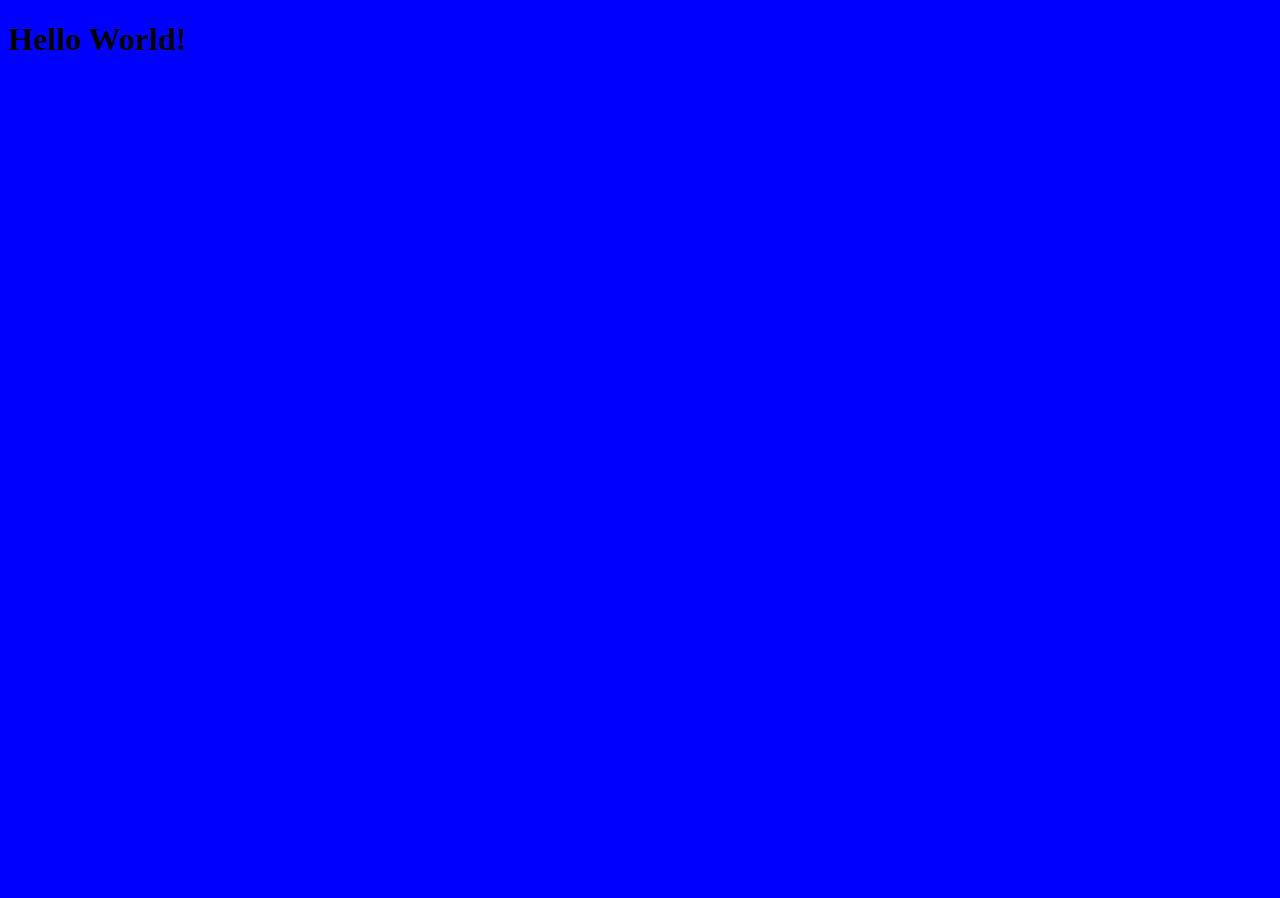
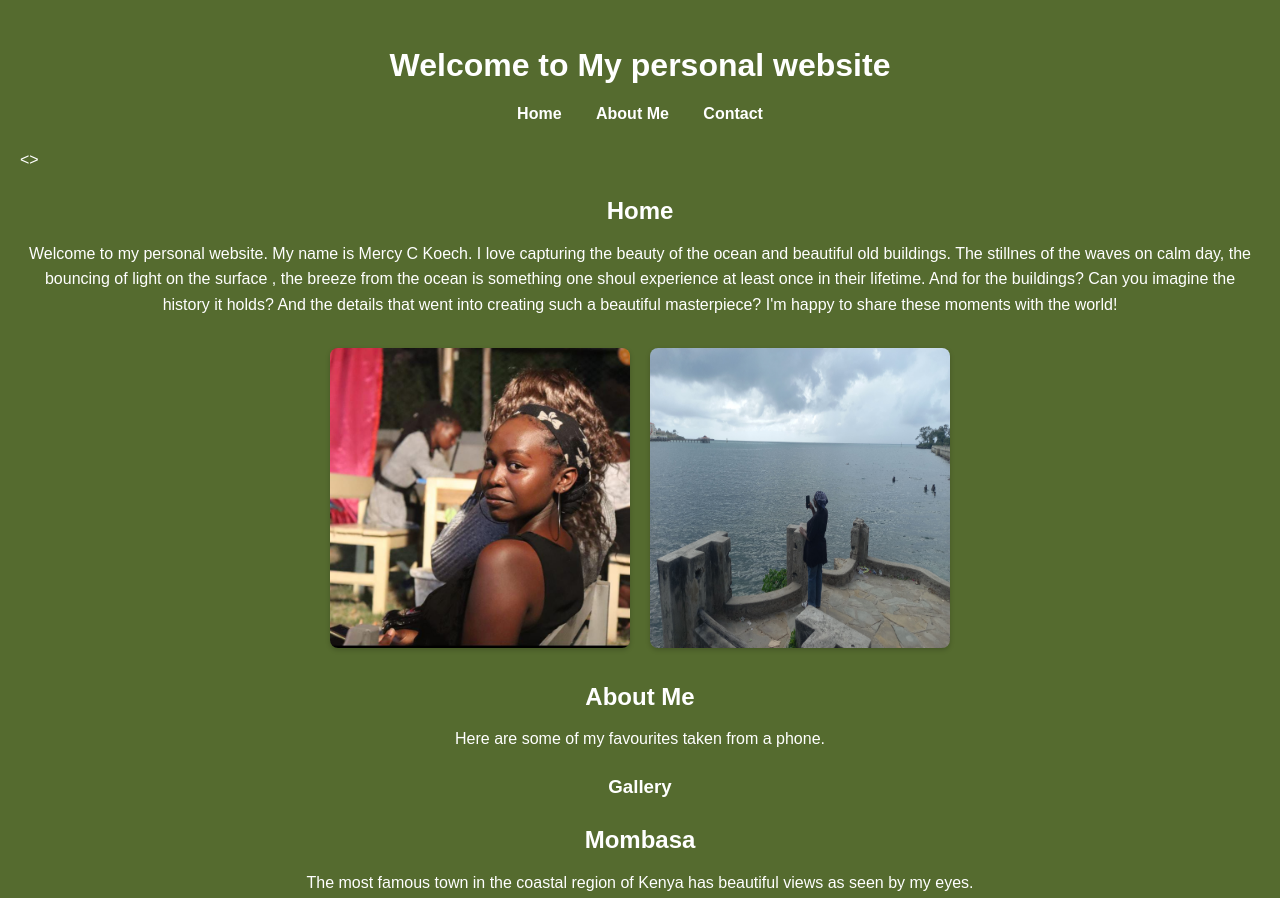
Before and after one commit to mercyk001/mercyk1-website, a plain HTML site: page index.html in a window 1280 px wide. Shown: the top 898 px of the page. Before the commit the page ends 800 px from the top, so only its background shows below. Drawn offline with Linux system fonts and the light colour scheme.

Commit message:
website, a window to me

```diff
--- a/index.html
+++ b/index.html
@@ -6,6 +6,60 @@
   </head>
   <body>
     <script> src="script.js"</script>
-    <h1>Hello World!</h1>
+    <header>
+    <h1>Welcome to My personal website</h1>
+    <nav>
+      <ul>
+        <li><a href="#about">Home</a></li>
+        <li><a href="#Gallery">About Me</a></li>
+        <li><a href="#Contact">Contact</a></li>
+      </ul>
+    </nav>
+    </header>
+    <>
+      <h2> Home</h2>
+      <p> Welcome to my personal website. My name is Mercy C Koech. I love capturing the beauty of the ocean and beautiful old buildings. The stillnes of the waves on calm day, the bouncing of light on the surface , the breeze from the ocean is something one shoul experience at least once in their lifetime. And for the buildings? Can you imagine the history it holds? And the details that went into creating such a beautiful masterpiece? I'm happy to share these moments with the world! </p>
+
+          <div class="image-container">
+            <img src="assests/me.jpg" alt="Me 😊">
+            <img src="assests/metakingapic.jpg" alt="Me taking a picture">
+          </div>
+       <div>
+
+    </div>
+    <div>
+      <h2> About Me</h2>
+      <p>Here are some of my favourites taken from a phone.</p>
+    </div>
+    <div>
+      <h3> Gallery</h3>
+       <div>
+          <h4>Mombasa</h4>
+        <p>The most famous town in the coastal region of Kenya has beautiful views as seen by my eyes.</p>
+
+         <div class="image-container">
+         <img src="assests/ilovemombasa.jpg" alt=" I love Mombasa">
+         <img src="assests/beachfromoldtown.jpg" alt="A house in old town">
+         <img src="assests/viewofforyjesus.jpg" alt="View of Fort Jesus">
+         <img src="assests/mapembeni.jpg" alt="Mapembeni">
+         <img src="assests/streetatoldtown.jpg" alt="A street in old town">
+         </div>
+      </div>
+
+       <div>
+          <h4>Kericho</h4>
+         <p>The tea capital of Kenya, my hometown obviously has breathetaking views as well.</p>
+          <div class="image-container">
+          <img src="assests/teaplantation.jpg" alt="Tea plantation on a cloudy day">
+          <img src="assests/sunriseinkericho.jpg" alt="Sunrise in Kericho">
+          <img src="assests/treeinkericho.jpg" alt="Tree in Kericho">
+          </div>
+       </div>
+    </div>
+      <h2> Contact</h2>
+      <p> Email: koechmercyk@gmail.com
+
+      </p>
+      <br>
   </body>
 </html>
--- a/style.css
+++ b/style.css
@@ -1,3 +1,87 @@
+* {
+    margin: 0;
+    padding: 0;
+    box-sizing: border-box;
+}
+
 body {
-    background: blue;
+    font-family: Arial, sans-serif;
+    line-height: 1.6;
+    background-color: darkolivegreen; /* Set the background color for the entire website */
+    color: white; /* Set text color to white for contrast */
+    padding: 20px;
 }
+
+header {
+    background: transparent; /* Set background to transparent */
+    color: inherit; /* Inherit text color from body */
+    padding: 20px 0;
+    text-align: center;
+}
+
+h1 {
+    margin-bottom: 10px;
+}
+
+nav ul {
+    list-style: none;
+    padding: 0;
+}
+
+nav ul li {
+    display: inline;
+    margin: 0 15px;
+}
+
+nav ul li a {
+    color: inherit; /* Inherit text color from body */
+    text-decoration: none;
+    font-weight: bold;
+}
+
+nav ul li a:hover {
+    text-decoration: underline;
+}
+
+h2, h3, h4 {
+    text-align: center; /* Center the headings */
+    margin-top: 20px;
+}
+
+h4 {
+    font-size: 1.5em; /* Increase font size for h4 */
+    margin-bottom: 10px; /* Add 10px margin below h4 */
+}
+
+.image-container {
+    display: flex;
+    flex-wrap: wrap;
+    justify-content: center;
+    margin: 20px 0;
+}
+
+.image-container img {
+    width: 300px; /* Set width to 300px */
+    height: 300px; /* Set height to 300px */
+    margin: 10px;
+    border-radius: 8px;
+    box-shadow: 0 2px 5px rgba(0, 0, 0, 0.2);
+}
+
+p {
+    text-align: center; /* Center the paragraphs */
+    margin: 10px 0; /* Add 10px margin below paragraphs */
+}
+
+/* Specific rule for paragraphs under About Me */
+#about-me p {
+    margin-top: 40px; /* Adjust this value to create space equivalent to two lines */
+}
+
+footer {
+    text-align: center;
+    margin-top: 20px;
+    font-size: 0.9em;
+    color: #666;
+    background: transparent; /* Set background to transparent */
+}
```
Also changed, not shown: assests/atbeachme.jpg (added), assests/beachfromoldtown.jpg (added), assests/ilovemombasa.jpg (added), assests/mapembeni.jpg (added), assests/me.jpg (added), assests/metakingapic.jpg (added), assests/oldtown.jpg (added), assests/streetatoldtown.jpg (added), assests/sunriseinkericho.jpg (added), assests/teaplantation.jpg (added), assests/treeinkericho.jpg (added), assests/viewofforyjesus.jpg (added).
